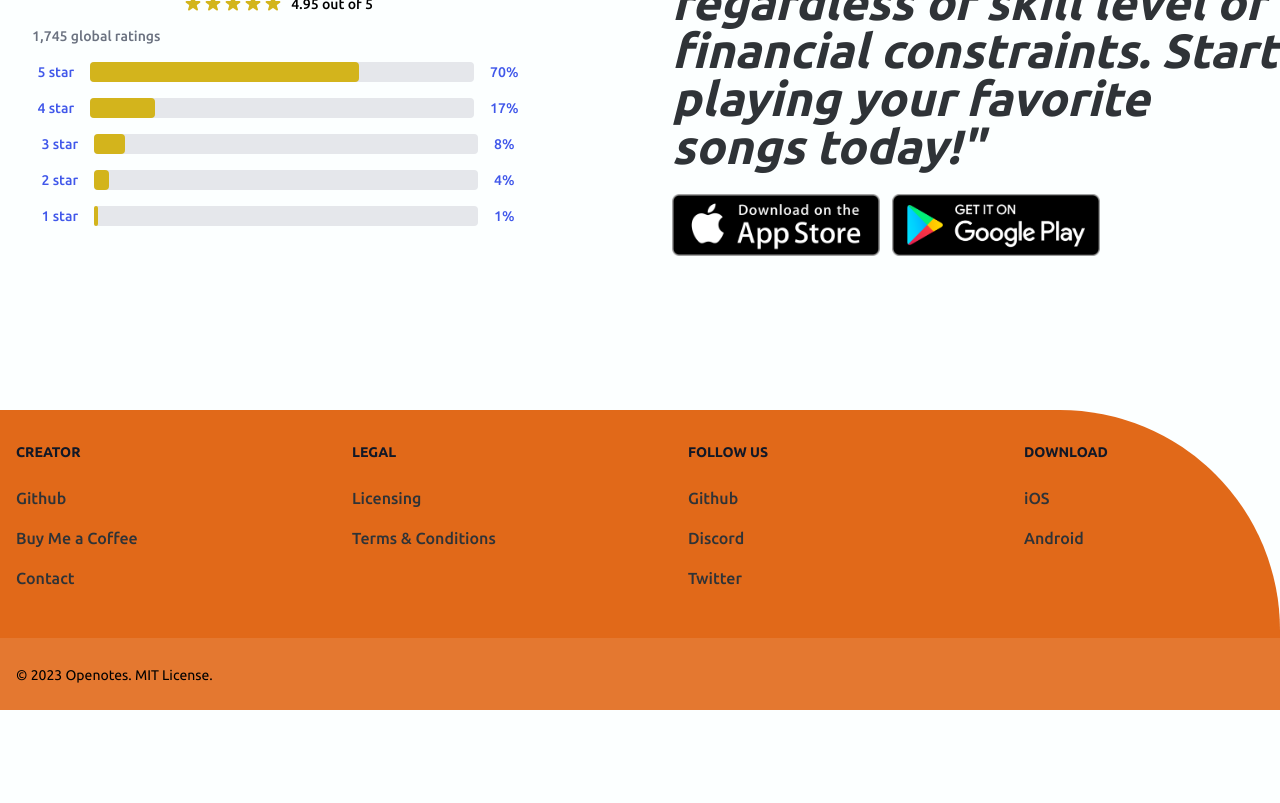
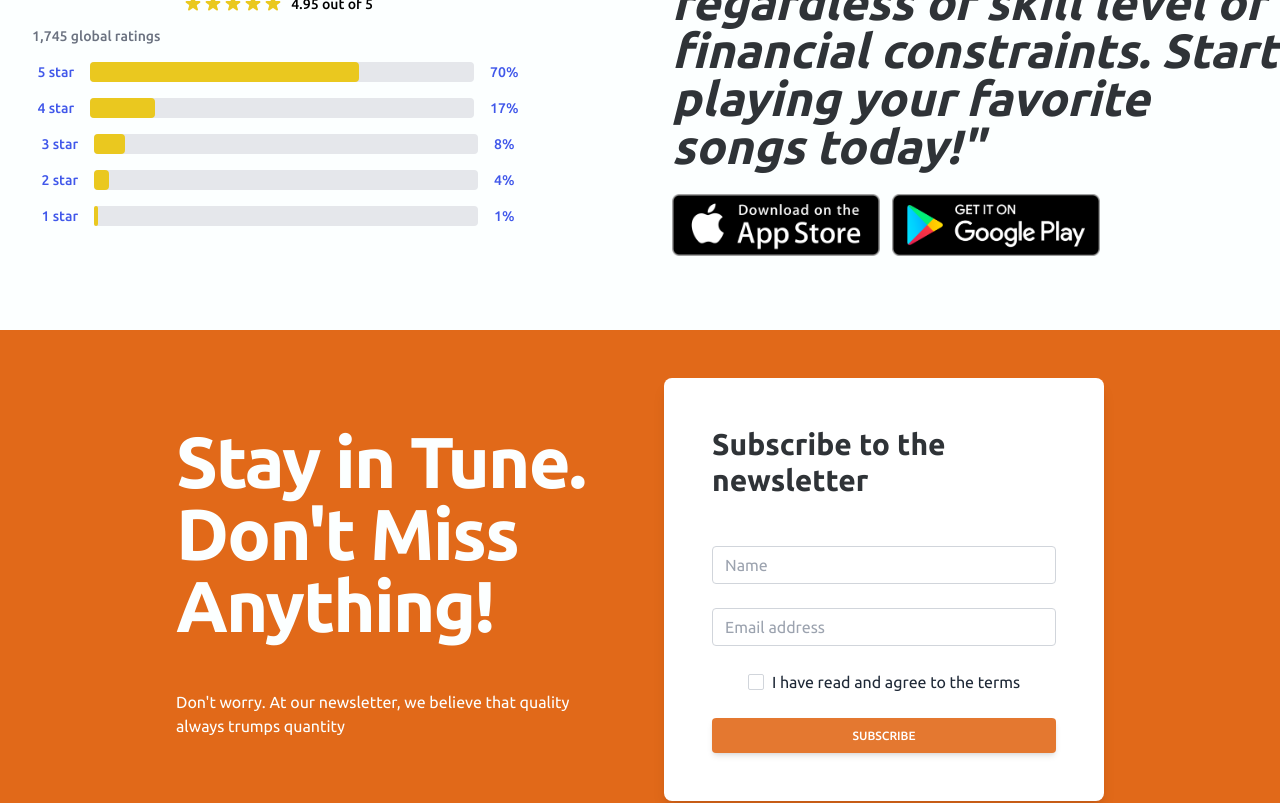
Before and after one commit to GabrielEger2/openotes-website, a React (Vite) app: page / in a window 1280 px wide. Shown: the part 1060-1863 px from the top of the page. Before the commit the page ends 1770 px from the top, so only its background shows below. Built offline with nearby package versions, Linux system fonts and the light colour scheme.

Commit message:
Newsletter added
I've added the newsletter and changed a few small things on the footer, header, and tailwincss config file

```diff
--- a/src/App.tsx
+++ b/src/App.tsx
@@ -2,6 +2,7 @@ import About from './components/About'
 import Footer from './components/Footer'
 import HeroBanner from './components/HeroBanner'
 import Navbar from './components/Navbar'
+import NewsLetter from './components/NewsLetter'
 
 function App() {
 
@@ -10,6 +11,7 @@ function App() {
       <Navbar />
       <HeroBanner />
       <About />
+      <NewsLetter />
       <Footer />
     </div>
   )
--- a/src/components/About.tsx
+++ b/src/components/About.tsx
@@ -55,7 +55,7 @@ const About = () => {
                     </div>
                     <div className="flex items-center mt-4 justify-center">
                         <span className="text-sm font-medium text-onblue600">1&nbsp;star</span>
-                        <div className="w-6 md:w-96 h-5 mx-4 bg-gray-200 rounded">
+                        <div className="w-60 md:w-96 h-5 mx-4 bg-gray-200 rounded">
                             <div className="h-5 bg-onyellow400 rounded" style={{ width: "1%"}}></div>
                         </div>
                         <span className="text-sm font-medium text-onblue600">1%</span>
--- a/src/components/Footer.tsx
+++ b/src/components/Footer.tsx
@@ -2,7 +2,7 @@ const Footer = () => {
     const current_year = new Date().getFullYear(); // Get the current year
 
     return (
-        <footer className="mt-40 bg-onorange rounded-tr-[140px] md:rounded-tr-[220px] ">
+        <footer className=" mt-16 lg:mt-32 bg-onorange">
             <div className="mx-auto w-full max-w-screen-xl">
                 <div className="grid grid-cols-2 gap-y-4 gap-x-6 sm:gap-x-0 lg:gap-24 px-4 py-6 lg:py-8 md:grid-cols-4">
                     <div>
--- /dev/null
+++ b/src/components/NewsLetter.tsx
@@ -0,0 +1,61 @@
+const NewsLetter = () => {
+  return (
+    <div className="bg-onorange mt-20 mb-32 text-ongray">
+        <div className="px-6 py-12 md:px-12 text-center lg:text-left">
+            <div className="container mx-auto xl:px-32">
+                <div className="grid lg:grid-cols-2 gap-12 items-center">
+                    <div className="mt-12 lg:mt-0">
+                        <h1
+                        className="text-5xl md:text-6xl xl:text-7xl font-bold tracking-tight mb-12 text-onwhite"
+                        >
+                        Stay in Tune. <br/> Don't Miss Anything!
+                        </h1>
+                        <p className="mb-4 lead text-onwhite">
+                            Don't worry. At our newsletter, we believe that quality always trumps quantity
+                        </p>
+                    </div>
+                <div className="mb-12 lg:mb-0">
+                    <div className="block rounded-lg shadow-lg bg-white px-6 py-12 md:px-12">
+                    <h2 className="text-3xl font-bold mb-12">Subscribe to the newsletter</h2>
+                    <form>
+                        <div className="form-group mb-6">
+                        <input
+                            type="text"
+                            className="form-control block w-full px-3 py-1.5 text-base font-normal text-gray-700 bg-white bg-clip-padding border border-solid border-gray-300 rounded transition ease-in-out m-0 focus:text-gray-700 focus:bg-white focus:border-onorange400 focus:outline-none"
+                            placeholder="Name"
+                        />
+                        </div>
+                        <div className="form-group mb-6">
+                        <input
+                            type="email"
+                            className="form-control block w-full px-3 py-1.5 text-base font-normal text-gray-700 bg-white bg-clip-padding border border-solid border-gray-300 rounded transition ease-in-out m-0 focus:text-gray-700 focus:bg-white focus:border-onorange400 focus:outline-none"
+                            placeholder="Email address"
+                        />
+                        </div>
+                        <div className="form-group form-check text-center mb-6">
+                        <input
+                            type="checkbox"
+                            className="form-check-input appearance-none h-4 w-4 border border-gray-300 rounded-sm bg-white checked:bg-onorange400 checked:border-onorange400 focus:outline-none transition duration-200 mt-1 align-top bg-no-repeat bg-center bg-contain mr-2 cursor-pointer"
+                        />
+                        <label
+                            className="form-check-label inline-block text-gray-800"
+                            >I have read and agree to the terms</label
+                        >
+                        </div>
+                        <button
+                        type="submit"
+                        className="w-full px-6 py-2.5 bg-onorange400 text-white font-medium text-xs leading-tight uppercase rounded shadow-md hover:bg-onorange hover:shadow-lg focus:bg-onorange focus:shadow-lg focus:outline-none focus:ring-0 active:bg-onorange active:shadow-lg transition duration-150 ease-in-out"
+                        >
+                        Subscribe
+                        </button>
+                    </form>
+                    </div>
+                    </div>
+                </div>
+            </div>
+        </div>
+    </div>
+  )
+}
+
+export default NewsLetter
--- a/tailwind.config.js
+++ b/tailwind.config.js
@@ -26,13 +26,7 @@ export default {
         onred600: "#cf3737",
         onred700: "#da6464",
         onred800: "#e59090",
-        onyellow200: "#756410",
-        onyellow300: "#a48c16",
-        onyellow400: "#d3b41c",
-        onyellow500: "#EAC81F",
-        onyellow600: "#ecce35",
-        onyellow700: "#f0d962",
-        onyellow800: "#f5e48f",
+        onyellow400: "#EAC81F",
         onblue200: "#162374",
         onblue300: "#1f30a2",
         onblue400: "#283ed1",
```
